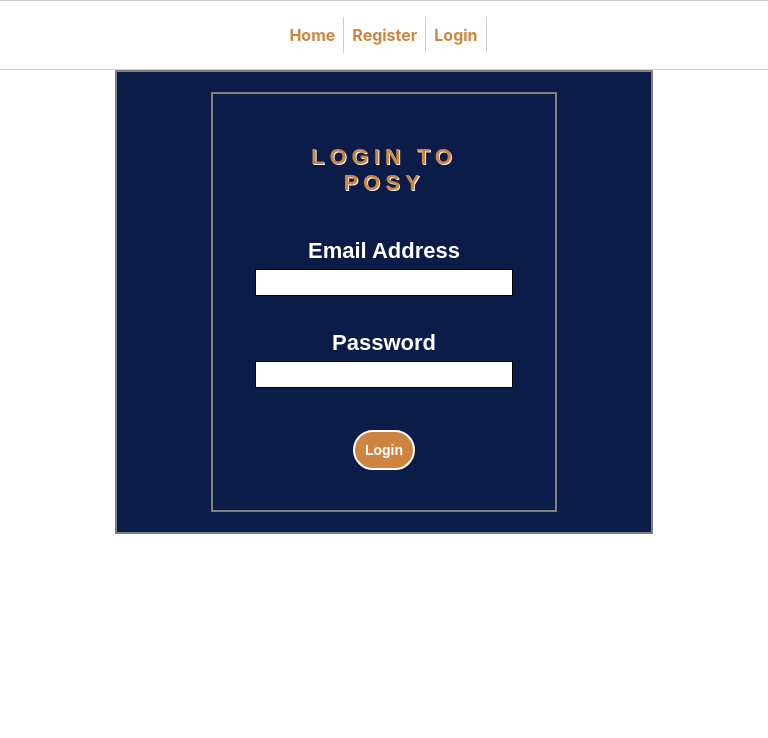
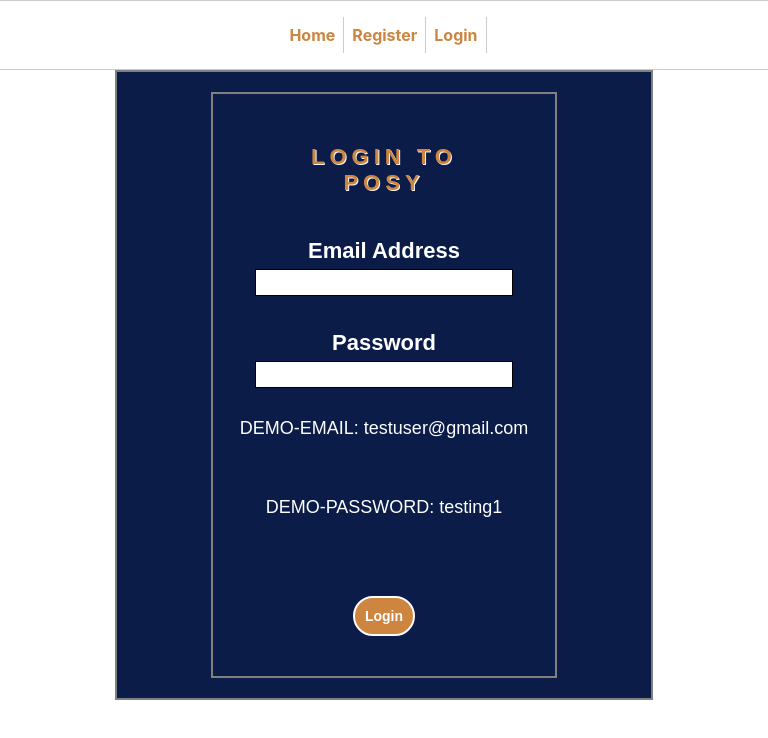
Before and after one commit to kayllamo/posy-client, a React (Create React App) app: page /login in a window 768 px wide. Shown: the top 738 px of the page. Built offline with nearby package versions, Linux system fonts and the light colour scheme.

Commit message:
updates to readme

```diff
--- a/src/Components/Login/login.js
+++ b/src/Components/Login/login.js
@@ -88,6 +88,8 @@ render() {
           id='LoginForm__user_password'>
         </Input>
       </div>
+      <p className='demo'>DEMO-EMAIL: testuser@gmail.com</p>
+      <p className='demo'>DEMO-PASSWORD: testing1</p>
       <Button className='button' type='submit'>
         Login
       </Button>
--- a/src/Components/Registration/registration.css
+++ b/src/Components/Registration/registration.css
@@ -87,6 +87,11 @@ label {
     background-color: white;
     color: red;
     font-size: 16px;
+}
+
+.demo {
+    background: #0B1C48;
+    font-size: 18px;
 }
 }
 
@@ -184,4 +189,8 @@ MEDIA QUERIES  */
         color: red;
         font-size: 16px;
     }
+    .demo {
+        background: #0B1C48;
+        font-size: 18px;
+    }
 }
```
Also changed, not shown: 1 other file (tests, documents, lock files or other folders).
